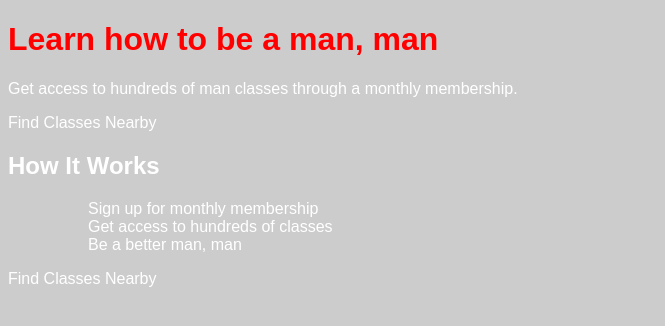
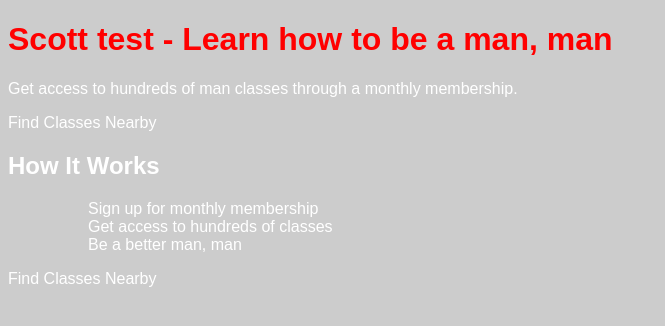
Before and after one commit to sjtousley/sjtousley.github.io, a plain HTML site: page unit_1/index.html in a window 1280 px wide. Shown: the whole page, without its empty margins (0-665 px from the left). Drawn offline with Linux system fonts and the light colour scheme.

Commit message:
header adjust

```diff
--- a/unit_1/index.html
+++ b/unit_1/index.html
@@ -5,7 +5,7 @@
 	<link rel="stylesheet" type="text/css" href="css/style.css">
 </head>
 <body>
-	<h1>Learn how to be a man, man</h1>
+	<h1>Scott test - Learn how to be a man, man</h1>
 	<p>Get access to hundreds of man classes through a monthly membership.</p>
 	<p>Find Classes Nearby</p>
 	<h2>How It Works</h2>
```
